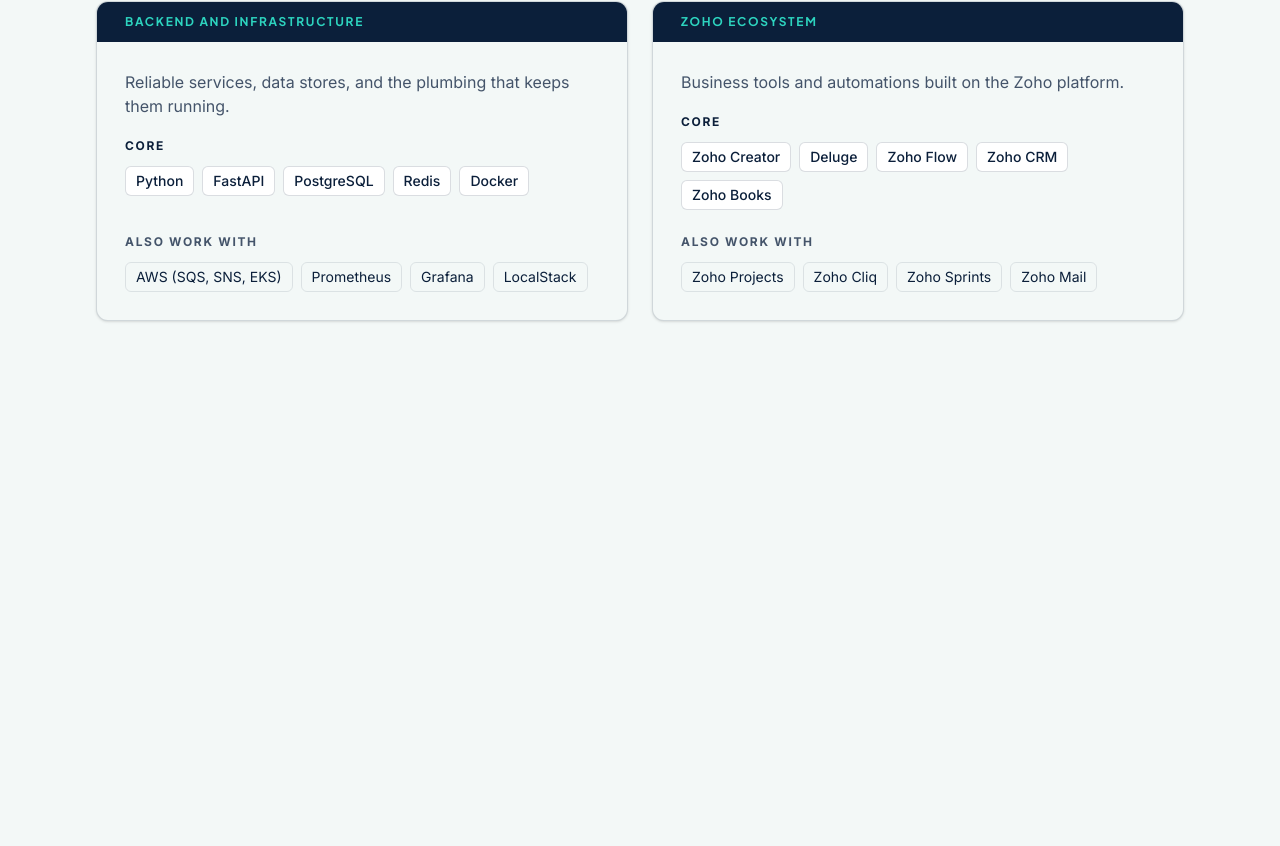
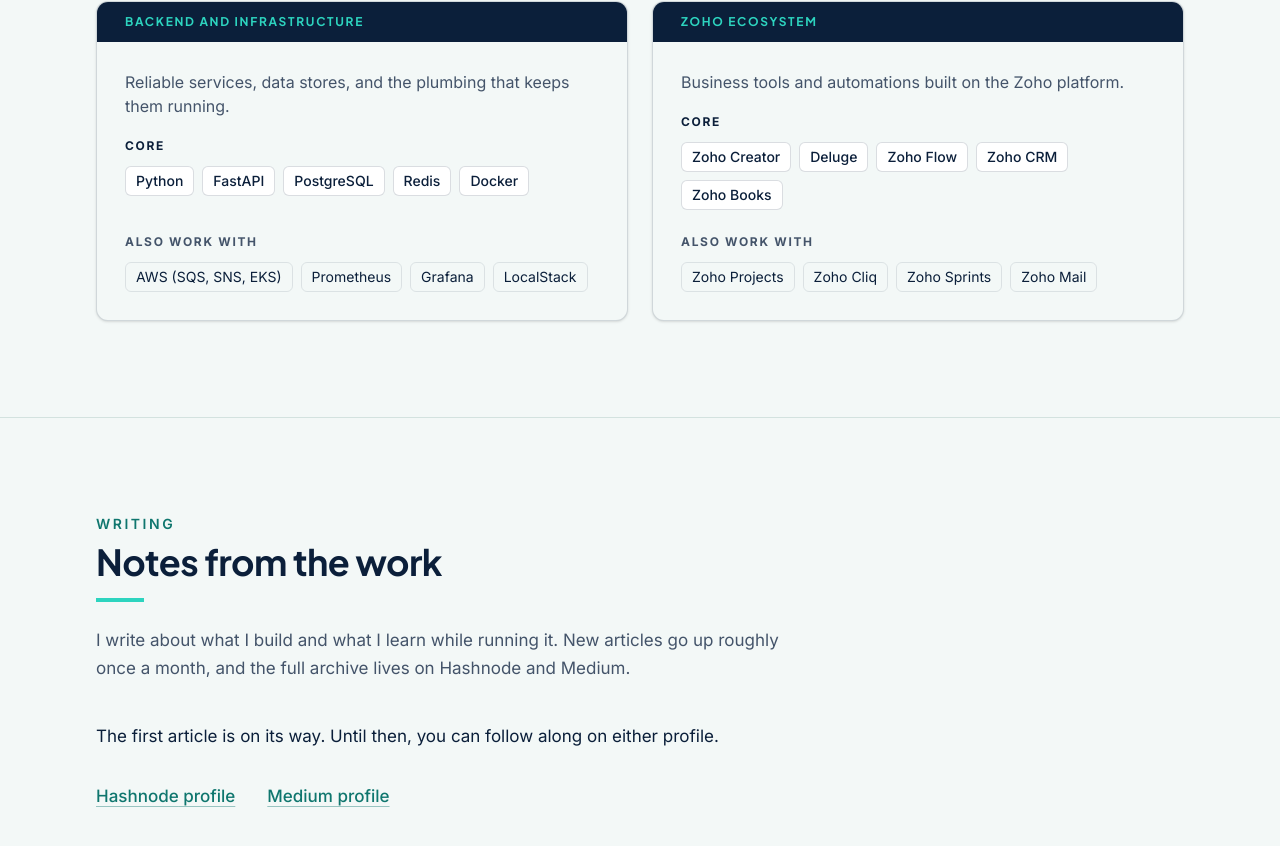
Before and after one commit to gilbertofke/gilbert-portfolio, a Next.js app: page / in a window 1280 px wide. Shown: the part 3417-4263 px from the top of the page. Before the commit the page ends 3834 px from the top, so only its background shows below. Built offline with nearby package versions, Linux system fonts and the light colour scheme.

Commit message:
feat: add writing section with profile links

```diff
--- a/src/app/page.tsx
+++ b/src/app/page.tsx
@@ -3,6 +3,7 @@
 import Nav from "@/components/Nav";
 import Projects from "@/components/Projects";
 import Skills from "@/components/Skills";
+import Writing from "@/components/Writing";
 export default function Home() {
   return (
     <>
@@ -12,6 +13,7 @@
         <About />
         <Projects />
         <Skills />
+        <Writing />
       </main>
     </>
   );
--- /dev/null
+++ b/src/components/Writing.tsx
@@ -0,0 +1,69 @@
+import { latestPosts, socials } from "@/data/site";
+import SectionHeading from "./SectionHeading";
+
+const profiles = [
+  { label: "Hashnode", href: socials.hashnode },
+  { label: "Medium", href: socials.medium },
+] as const;
+
+const linkClass =
+  "font-medium text-teal underline decoration-teal/40 underline-offset-4 hover:decoration-teal focus-visible:rounded-sm focus-visible:outline-2 focus-visible:outline-offset-4 focus-visible:outline-turq";
+
+export default function Writing() {
+  return (
+    <section id="writing" className="section-pad border-t border-line">
+      <div className="page-container">
+        <SectionHeading eyebrow="Writing" title="Notes from the work" />
+        <p className="mt-6 max-w-prose text-muted">
+          I write about what I build and what I learn while running it. New
+          articles go up roughly once a month, and the full archive lives on
+          Hashnode and Medium.
+        </p>
+
+        {latestPosts.length > 0 ? (
+          <ul className="mt-10 divide-y divide-navy/10 border-y border-navy/10">
+            {latestPosts.map((post) => (
+              <li
+                key={post.url}
+                className="flex flex-col gap-1 py-4 md:flex-row md:items-baseline md:justify-between md:gap-6"
+              >
+                <a
+                  href={post.url}
+                  target="_blank"
+                  rel="noopener noreferrer"
+                  className={linkClass}
+                >
+                  {post.title}
+                </a>
+                <p className="text-sm text-muted">
+                  {post.platform}
+                  {post.date ? `, ${post.date}` : ""}
+                </p>
+              </li>
+            ))}
+          </ul>
+        ) : (
+          <p className="mt-10 text-navy">
+            The first article is on its way. Until then, you can follow along
+            on either profile.
+          </p>
+        )}
+
+        <ul className="mt-8 flex flex-wrap gap-x-8 gap-y-3">
+          {profiles.map((profile) => (
+            <li key={profile.label}>
+              <a
+                href={profile.href}
+                target="_blank"
+                rel="noopener noreferrer"
+                className={linkClass}
+              >
+                {profile.label} profile
+              </a>
+            </li>
+          ))}
+        </ul>
+      </div>
+    </section>
+  );
+}
```
